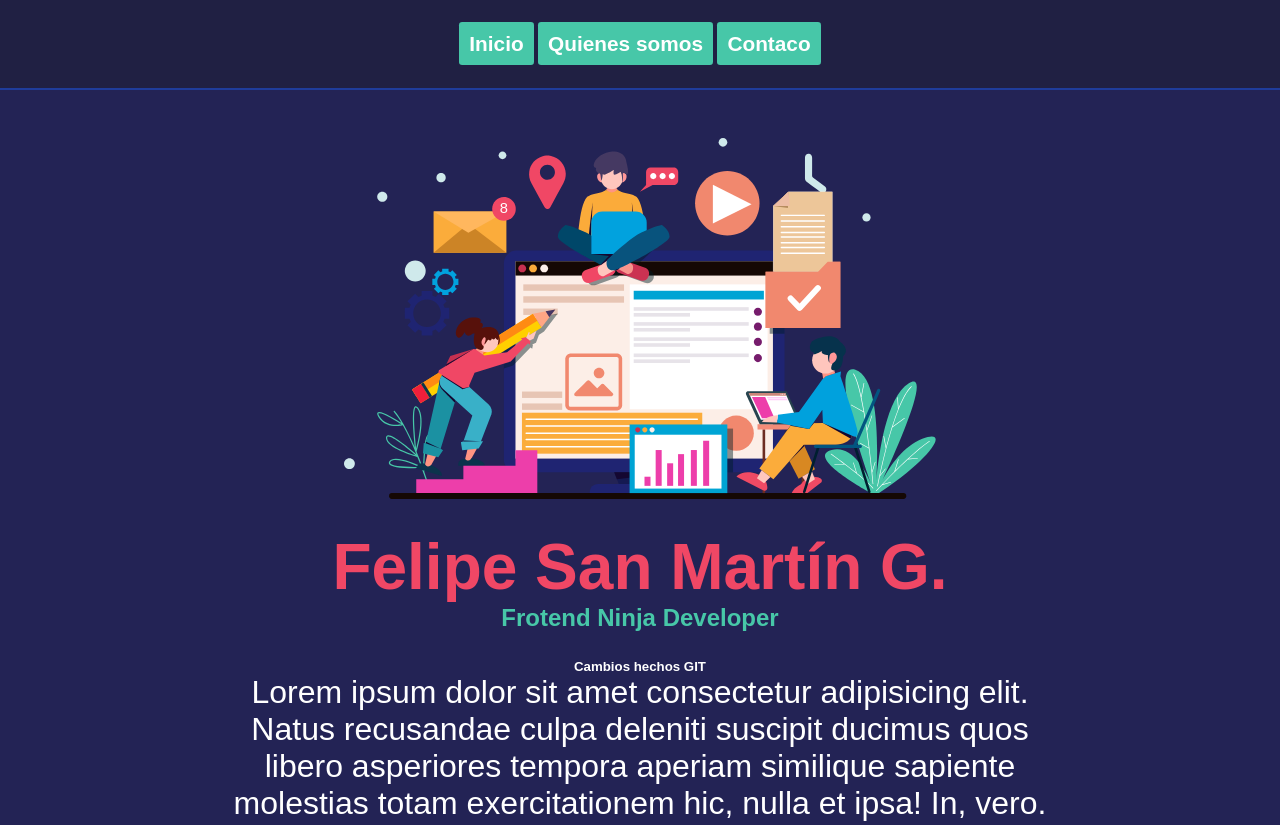
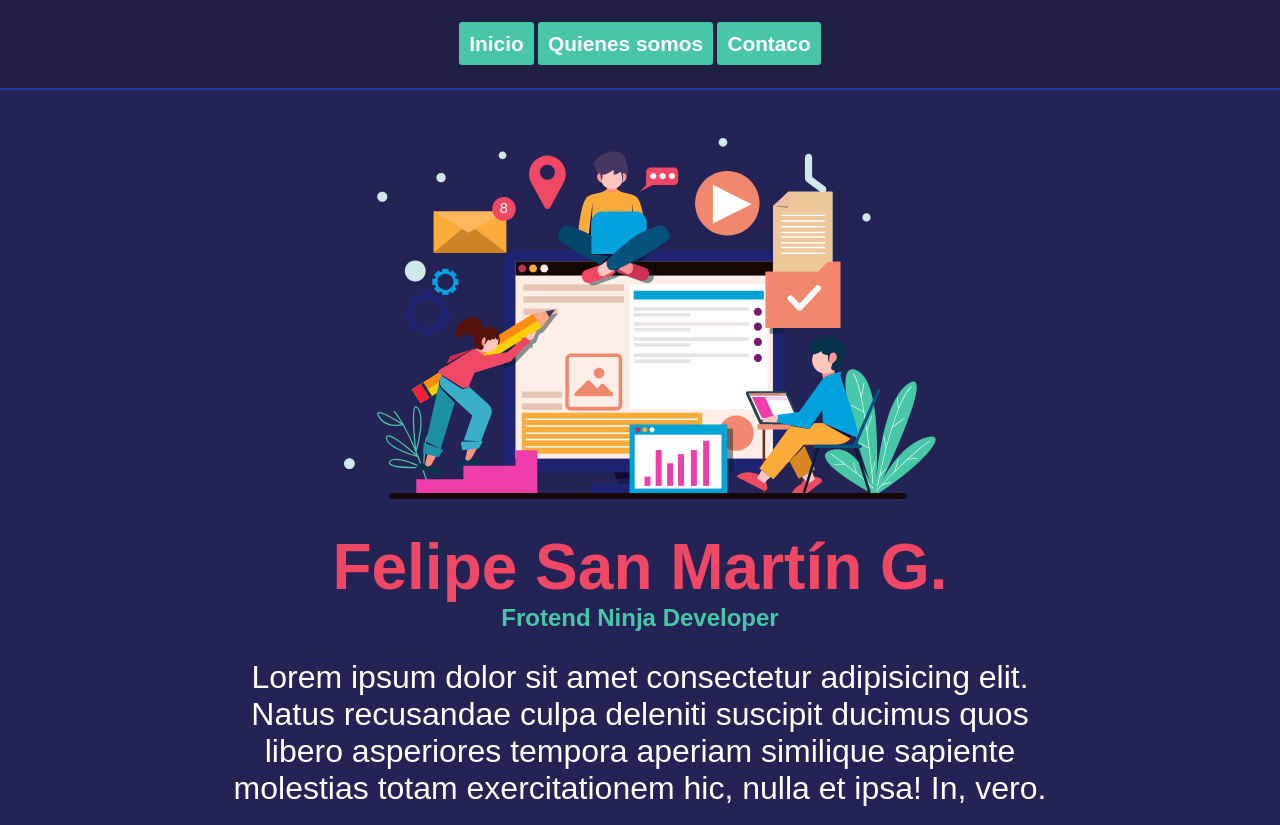
Before and after one commit to felipesanmarting/project-one, a plain HTML site: page index.html in a window 1280 px wide. Shown: the top 825 px of the page. Drawn offline with Linux system fonts and the light colour scheme.

Commit message:
borrando h5

```diff
--- a/index.html
+++ b/index.html
@@ -27,7 +27,6 @@
             <img src="img/ilustration-frontend.svg" alt="">
             <h1>Felipe San Martín G.</h1>
             <h2>Frotend Ninja Developer</h2>
-            <h5>Cambios hechos GIT</h5>
             <p>Lorem ipsum dolor sit amet consectetur adipisicing elit. Natus <span>recusandae</span> culpa deleniti suscipit ducimus quos libero asperiores tempora aperiam similique sapiente molestias totam exercitationem hic, nulla et ipsa! In, vero.</p>
         </article>
     </section>
```
